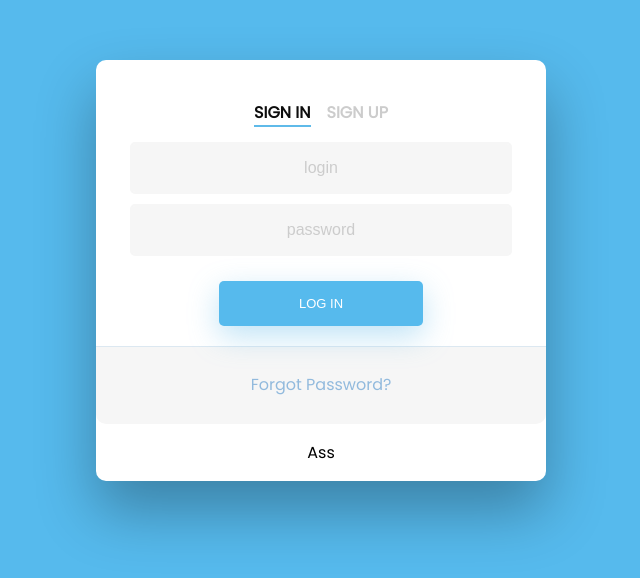
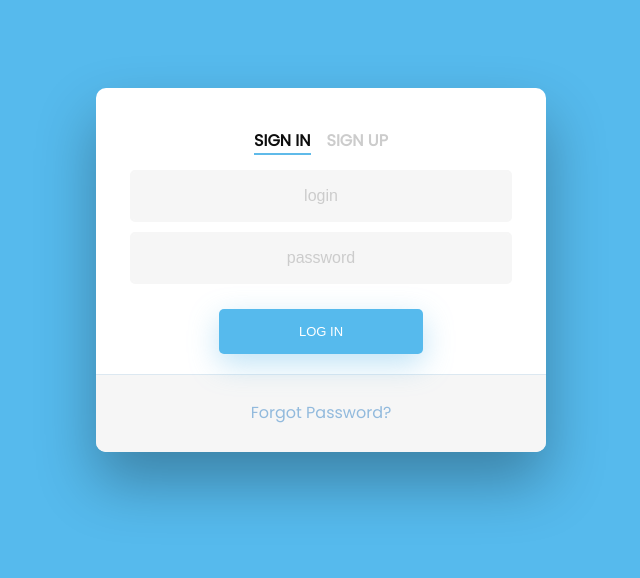
Before and after one commit to AppleCherryJaM/pdsFront, an Angular app: page /login in a window 1280 px wide. Shown: the part 118-696 px from the top of the page, without its empty margins (319-959 px from the left). Built offline with nearby package versions, Linux system fonts and the light colour scheme.

Commit message:
fix(): remove ass

```diff
--- a/src/app/login/login.component.html
+++ b/src/app/login/login.component.html
@@ -2,9 +2,9 @@
   <div id="formContent">
     <!-- Tabs Titles -->
     <h2 class="active">Sign In</h2>
-    <a (click)="goToSignUpForm()"
-      ><h2 class="inactive underlineHover">Sign Up</h2></a
-    >
+    <a (click)="goToSignUpForm()">
+      <h2 class="inactive underlineHover">Sign Up</h2>
+    </a>
 
     <!-- Icon -->
     <!--    <div class="fadeIn first">-->
@@ -29,13 +29,17 @@
         placeholder="password"
         [(ngModel)]="this.password"
       />
-      <input type="submit" class="fadeIn fourth" value="Log In" (click)="sendLoginForm(login, password)"/>
+      <input
+        type="submit"
+        class="fadeIn fourth"
+        value="Log In"
+        (click)="sendLoginForm(login, password)"
+      />
     </form>
 
     <!-- Remind Password -->
     <div id="formFooter">
       <a class="underlineHover">Forgot Password?</a>
     </div>
-    <p>{{sendLoginForm(login, password)}}</p>
   </div>
 </div>
```
